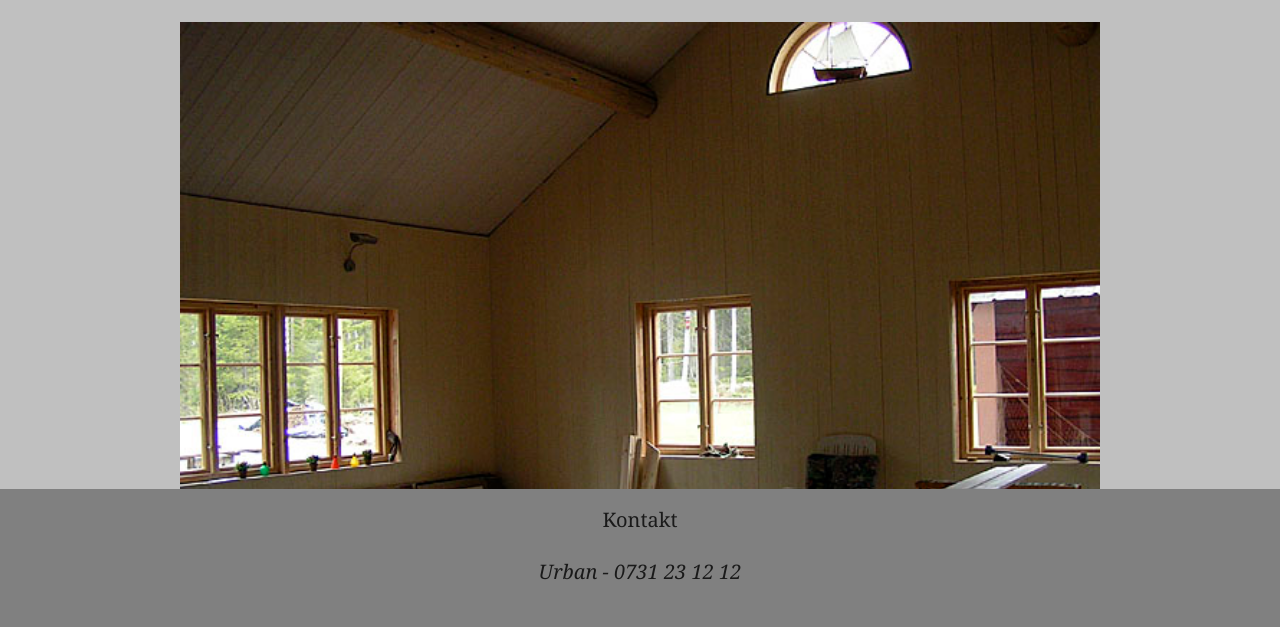
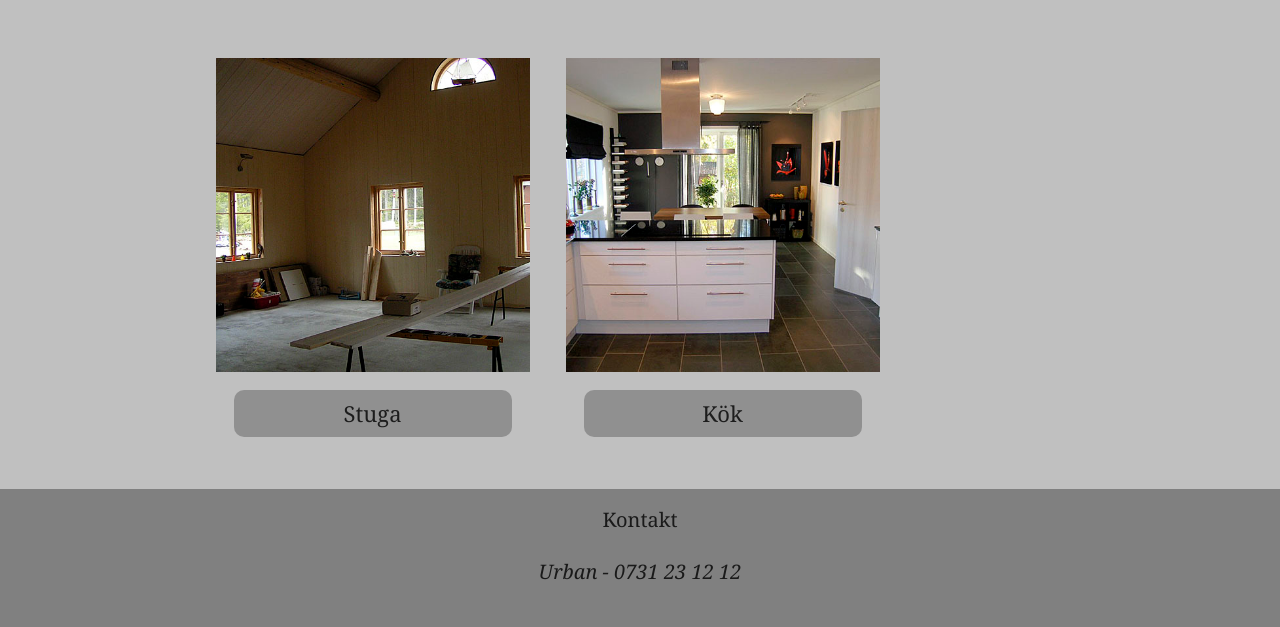
Before and after one commit to Alenius/nbu, a Gatsby site: page /pictures in a window 1280 px wide. Shown: the part 171-798 px from the top of the page. Built offline with nearby package versions, Linux system fonts and the light colour scheme; Gatsby itself is replaced by a stand-in of ours.

Commit message:
style (pictures):
add some on hover stuff for the gallery cover images

```diff
--- a/src/pages/pictures.js
+++ b/src/pages/pictures.js
@@ -6,50 +6,130 @@ import Image from "../components/image"
 import styled from "styled-components"
 import { useStaticQuery, graphql } from "gatsby"
 
-const MediumImage = styled.div`
-  width: 10rem;
+const CardContainer = styled.div`
+  display: flex;
+  padding: 1rem;
+`
+const ImageCard = styled.div`
+  position: relative;
+  text-align: center;
+  display: flex;
+  flex-direction: column;
+  padding: 1rem;
+  height: 350px;
+  width: 350px;
+  transition: 0.5s;
+
+  :hover {
+    cursor: pointer;
+  }
+`
+
+const ImageContainer = styled.div`
+  transition: 0.5s;
+  -webkit-filter: blur(2ipx); /* Safari 6.0 - 9.0 */
+  filter: blur(2ipx);
+
+  ${ImageCard}:hover & {
+    transform: scale(1.1);
+    cursor: pointer;
+    -webkit-filter: blur(3px); /* Safari 6.0 - 9.0 */
+    filter: blur(3px);
+  }
+`
+const ImageOverlay = styled.div`
+  color: white;
+  position: absolute;
+  width: calc(100% - 2rem);
+  align-self: center;
+  opacity: 0;
+  z-index: 1;
+  background: rgba(0, 0, 0, 0.5);
+  transform: 0.5s;
+  padding: 10px;
+
+  ${ImageCard}:hover & {
+    opacity: 1;
+    -webkit-transition: max-height 0.25s;
+    transition: opacity 0.5s ease-in;
+    transform: translateY(100px);
+  }
+`
+
+const ImageTitleContainer = styled.div`
+  padding: 1rem;
+  display: flex;
+  flex-direction: column;
+  justify-content: center;
+`
+
+const ImageTitle = styled.div`
+  font-size: 22px;
+  background-color: rgba(0, 0, 0, 0.25);
+  border-radius: 10px;
+  padding: 10px;
 `
 
 const PicturePage = () => {
-  const { allFile } = useStaticQuery(graphql`
+  const query = useStaticQuery(graphql`
     query {
-      allFile(
-        filter: {
-          extension: { regex: "/(jpg)|(jpeg)|(png)/" }
-          relativeDirectory: { eq: "stuga" }
+      image1: file(relativePath: { eq: "stuga/Stuga1.jpg" }) {
+        childImageSharp {
+          fluid(maxWidth: 300, maxHeight: 300) {
+            ...GatsbyImageSharpFluid
+          }
         }
-      ) {
-        edges {
-          node {
-            id
-            name
-            relativeDirectory
-            childImageSharp {
-              fluid(maxWidth: 200, quality: 100) {
-                originalName
-                ...GatsbyImageSharpFluid
-              }
-            }
+      }
+      image2: file(relativePath: { eq: "kitchen/Kok1.jpg" }) {
+        childImageSharp {
+          fluid(maxWidth: 300, maxHeight: 300) {
+            ...GatsbyImageSharpFluid
           }
         }
       }
     }
   `)
 
-  console.log(allFile.edges)
-
   return (
     <Layout>
       <SEO title="Bilder"></SEO>
       <h1>Bilder</h1>
-      <div>
+      <CardContainer>
+        <ImageCard>
+          <ImageOverlay>
+            <p>Vindelns kommun 2004</p>
+            <p>Se galleri ></p>
+          </ImageOverlay>
+          <ImageContainer>
+            <Img
+              fluid={query.image1.childImageSharp.fluid}
+              key={query.image1}
+            />
+          </ImageContainer>
+          <ImageTitleContainer>
+            <ImageTitle>Stuga</ImageTitle>
+          </ImageTitleContainer>
+        </ImageCard>
+        <ImageCard>
+          <ImageContainer>
+            <Img
+              fluid={query.image2.childImageSharp.fluid}
+              key={query.image1}
+            />
+          </ImageContainer>
+          <ImageTitleContainer>
+            <ImageTitle>Kök</ImageTitle>
+          </ImageTitleContainer>
+        </ImageCard>
+      </CardContainer>
+      {/* <div>
         {allFile.edges.map(edge => {
           console.log(edge)
           return (
             <Img fluid={edge.node.childImageSharp.fluid} key={edge.node.name} />
           )
         })}
-      </div>
+      </div> */}
     </Layout>
   )
 }
```
